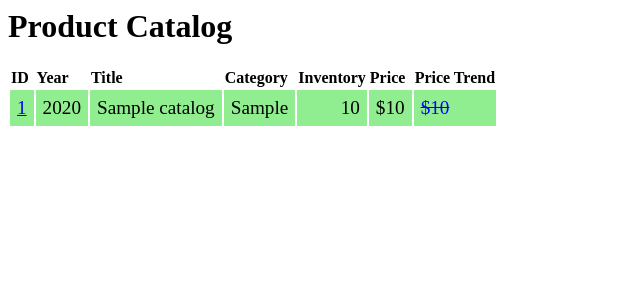
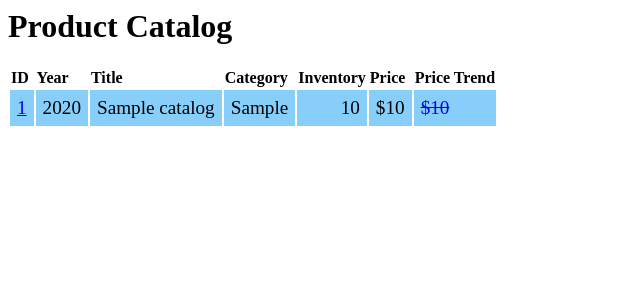
Before and after one commit to PrahladKulkarni/aws, a Java web app: template codepipeline/ProductCatalogJava/src/main/webapp/WEB-INF/views/index.jsp in a window 1280 px wide. Shown: the top 300 px of the page, without its empty margins (0-640 px from the left). Run offline with Tomcat 11, a stand-in JSP engine, Linux system fonts and the light colour scheme; the template is opened without the code that fills it: most values are stand-ins (such as "Sample title", 1, 10 or a date in 2020); data that the repository does not hold is empty.

Commit message:
Latest version of the ProductCatalog application code

```diff
--- a/codepipeline/ProductCatalogJava/src/main/java/com/aws/vokunev/catalog/model/dao/AccessTokenDataAccessor.java
+++ b/codepipeline/ProductCatalogJava/src/main/java/com/aws/vokunev/catalog/model/dao/AccessTokenDataAccessor.java
@@ -18,7 +18,7 @@ public class AccessTokenDataAccessor {
     /**
      * This method attempts to locate and fetch the user data from an OIDC access token forwarded by an
      * Application Load Balancer as per
-     * https://docs.aws.amazon.com/elasticloadbalancing/latest/application/x-forwarded-headers.html
+     * https://docs.aws.amazon.com/elasticloadbalancing/latest/application/listener-authenticate-users.html
      *
      * @return an instance of a {@link AccessToken} or null if not available.
      */
--- a/codepipeline/ProductCatalogJava/src/main/webapp/WEB-INF/views/index.jsp
+++ b/codepipeline/ProductCatalogJava/src/main/webapp/WEB-INF/views/index.jsp
@@ -9,7 +9,7 @@
       background-color:white;
     }
     table tbody tr:nth-child(even){
-      background-color: lightgreen;
+      background-color: lightskyblue;
       color:black;
     }
     table td {
```
